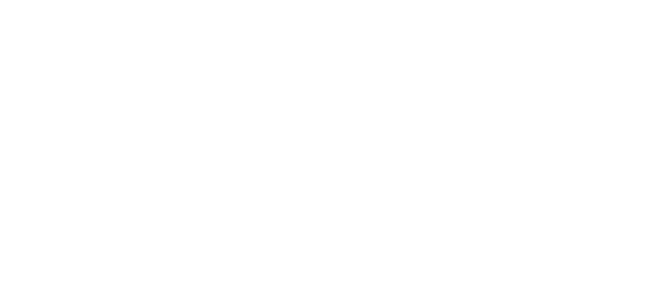
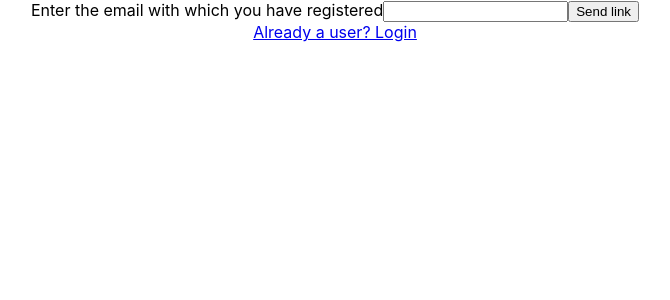
Before and after one commit to shaileshsiingh/ExpenseTrackerReact, a React (Create React App) app: page /reset in a window 1280 px wide. Before the commit this address had no page. Shown: the top 300 px of the page, without its empty margins (305-975 px from the left). Built offline with nearby package versions, Linux system fonts and the light colour scheme.

Commit message:
Reset your Password

```diff
--- a/src/App.js
+++ b/src/App.js
@@ -1,11 +1,13 @@
 import { useContext } from 'react';
 import './App.css';
-import { BrowserRouter as Router, Route, Routes } from 'react-router-dom'; // Import BrowserRouter
+import { BrowserRouter as Router, Route, Routes, Navigate } from 'react-router-dom'; // Import BrowserRouter
 import Authentication from './components/Authentication';
 import Home from './components/Home';
 import AuthContext from './store/auth-context';
 import { AuthContextProvider } from './store/auth-context';
 import CompleteProfile from './components/CompleteProfile';
+import ForgotPassword from './components/Resetpw';
+
 
 function App() {
   const authCtx = useContext(AuthContext);
@@ -15,9 +17,17 @@ function App() {
       <AuthContextProvider>
         <Router> {/* Wrap your application with the Router component */}
           <Routes>
-            <Route path='/' element={<Home />} />
-          <Route path='/authentication' element={<Authentication />} />
-          {!authCtx.isLoggedIn&&  <Route path='/completeprofile' element={<CompleteProfile />} />}
+          <Route
+  path="/"
+  element={authCtx.isLoggedIn ? <Home /> : <Navigate to="/authentication" />}
+/>
+<Route path="/authentication" element={<Authentication />} />
+<Route
+  path="/completeprofile"
+  element={authCtx.isLoggedIn ? <Home /> : <Navigate to="/authentication" />}
+/>
+
+          <Route path='/reset' element={<ForgotPassword />}/>
           </Routes>
         </Router>
       </AuthContextProvider>
--- a/src/components/Authentication.js
+++ b/src/components/Authentication.js
@@ -1,7 +1,7 @@
 import React, { useState, useRef, useContext } from 'react';
 import classes from './Authentication.module.css';
 import AuthContext from '../store/auth-context';
-import { useNavigate } from 'react-router-dom';
+import { useNavigate, Link } from 'react-router-dom';
 
 const Authentication = () => {
   const [isLogin, setIsLogin] = useState(true);
@@ -96,6 +96,8 @@ const Authentication = () => {
           </div>
         )}
         <div className={classes.actions}>
+        {isLogin && <Link className={classes.forget} to='/reset'>Forgot Password ?</Link>}
+
           {!loading && (
             <button type='submit'>
               {isLogin ? 'Login' : 'Create a new account'}
--- a/src/components/Home.js
+++ b/src/components/Home.js
@@ -23,6 +23,7 @@ const verifyEmailHandler=(e)=>{
         const data=res.json();
         data.then((resp)=>{
             console.log(resp);
+            alert("Check your email , you might have recieved a verification link . Click on it to verify.")
         })
     }).catch((err)=>{
         console.log('err',err)
@@ -39,20 +40,24 @@ const verifyEmailHandler=(e)=>{
 
   return (
     <>
-    <div>
-      <h1>Welcome</h1>
-
-            <div >
-                Your profile is incomplete.<Link to='/completeprofile'>Complete now</Link>
-            </div>
+      <div>
+        <h1>Welcome</h1>
+        <div>
+          Your profile is incomplete. <Link to="/completeprofile">Complete now</Link>
         </div>
-        <button type='submit' onClick={verifyEmailHandler} >Verify Email</button>
-      {authCtx.isLoggedIn && (
+      </div>
+      <button type="submit" onClick={verifyEmailHandler}>
+        Verify Email
+      </button>
+      {authCtx.isLoggedIn ? (
         <button onClick={logoutHandler}>Log Out</button>
+      ) : (
+        <>
+          <Link to="/authentication">Login</Link>
+        </>
       )}
-
     </>
   );
-}
+      }
 
 export default Home;
--- /dev/null
+++ b/src/components/Resetpw.js
@@ -0,0 +1,66 @@
+import React, { Fragment, useState } from 'react';
+import { Link, useNavigate } from 'react-router-dom';
+
+const ForgotPassword = () => {
+  const [email, setEmail] = useState('');
+  const [sending, setSending] = useState(false);
+  const redirect = useNavigate();
+
+  const emailChangeHandler = (e) => {
+    setEmail(e.target.value);
+  };
+
+  const url =
+    'https://identitytoolkit.googleapis.com/v1/accounts:sendOobCode?key=AIzaSyBfLmb22jB_vs7p6YsU4HJXnGiDP7Ftw9o'; // Replace with your API key
+
+  const submitHandler = (e) => {
+    e.preventDefault();
+    setSending(true);
+
+    fetch(url, {
+      method: 'POST',
+      body: JSON.stringify({
+        requestType: 'PASSWORD_RESET',
+        email: email,
+      }),
+      headers: {
+        'Content-Type': 'application/json',
+      },
+    })
+      .then((res) => {
+        setSending(false);
+        return res.json();
+      })
+      .then((data) => {
+        console.log(data);
+        if (data.error) {
+          alert(data.error.message);
+        } else {
+          alert('Check your email inbox and reset password');
+          redirect('/');
+        }
+      })
+      .catch((err) => {
+        setSending(false);
+        console.error(err);
+      });
+  };
+
+  return (
+    <Fragment>
+      <div >
+        <div>
+          <form onSubmit={submitHandler}>
+            <label>Enter the email with which you have registered</label>
+            <input type="email" onChange={emailChangeHandler} value={email} />
+            {!sending && <button type="submit">Send link</button>}
+            {sending && <p>Sending request...</p>}
+          </form>
+          <Link to="/authentication">Already a user? Login</Link>
+        </div>
+      </div>
+    </Fragment>
+  );
+};
+
+export default ForgotPassword;
```
